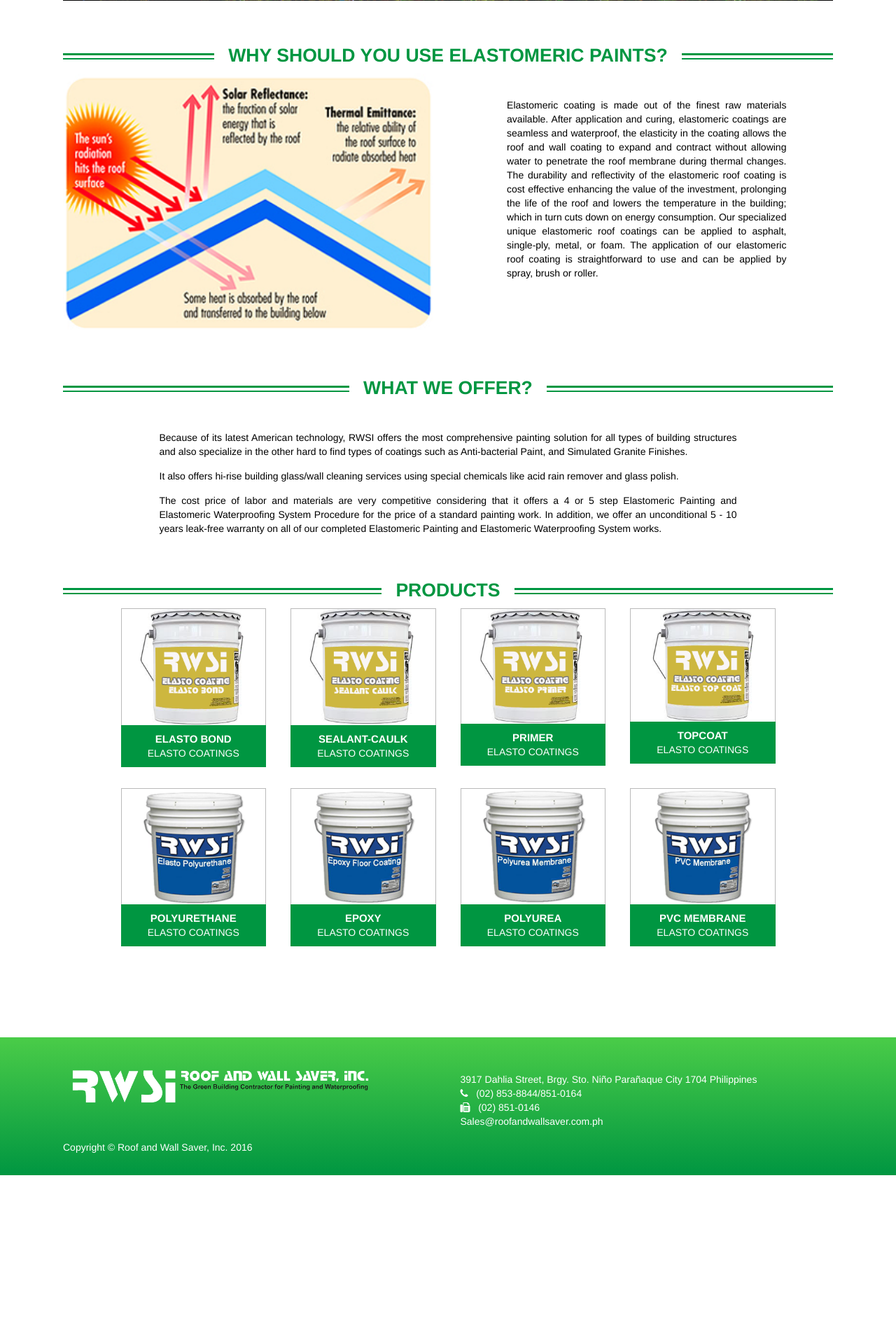
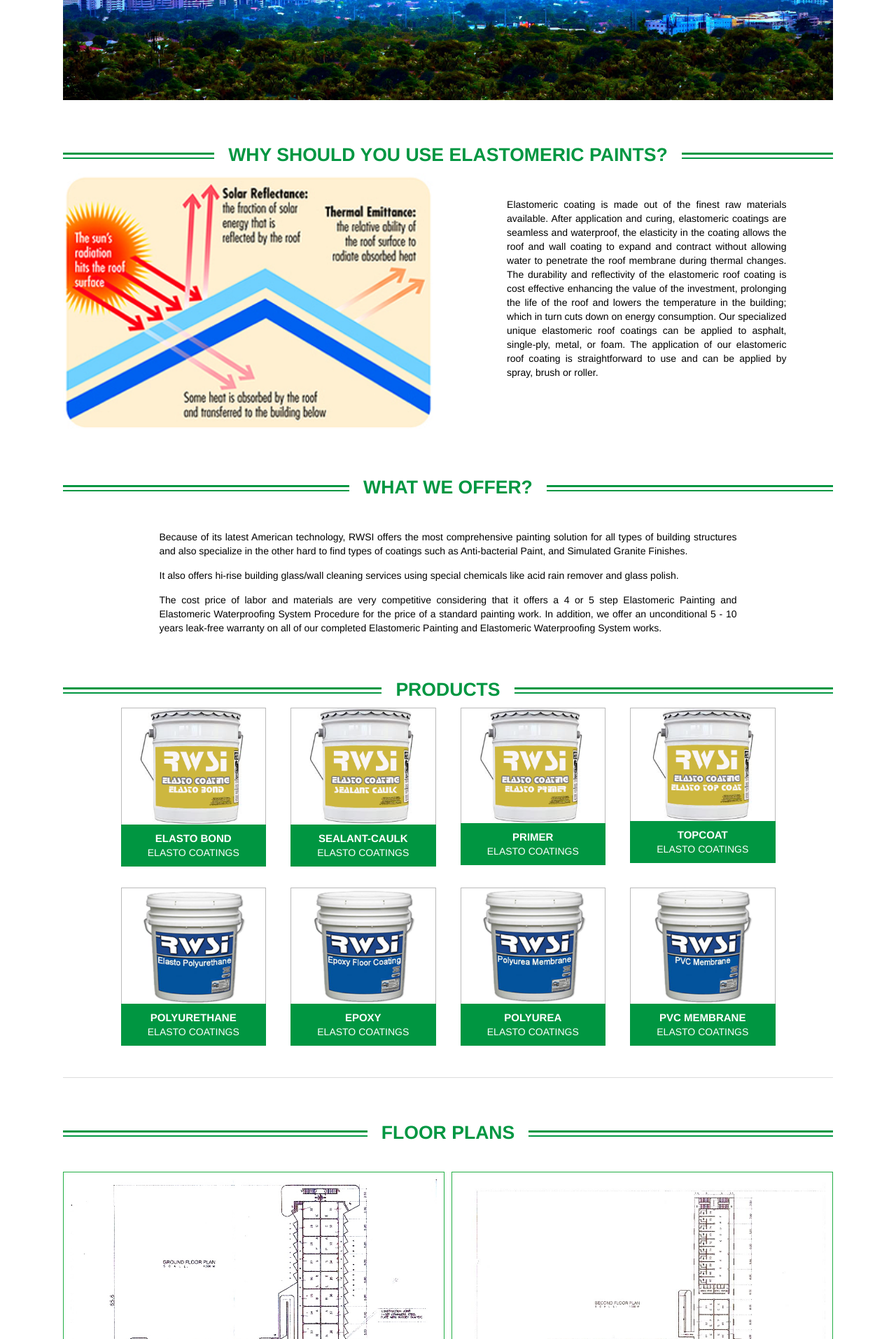
Before and after one commit to devarj/rwsi, a CodeIgniter app: page / in a window 1280 px wide. Shown: the part 447-2360 px from the top of the page at 70% size. Before the commit the page ends 2126 px from the top, so only its background shows below. Run offline with CodeIgniter, Linux system fonts and the light colour scheme.

Commit message:
Floor plans added

```diff
--- a/application/views/index.php
+++ b/application/views/index.php
@@ -1,10 +1,9 @@
 <?php include('header.php'); ?>
 	<!-- End Header -->
 	<div class="main-container main-cont">
-		<div class="uk-slidenav-position"  data-uk-slideshow="{autoplay:true}">
+		<div class="uk-slidenav-position"  data-uk-slideshow="{autoplay:true}" style="min-height:450px;">
 		    <ul class="uk-slideshow">
-
-		        <li><img src="<?php echo base_url('assets/img/banner.jpg');?>" alt="Slider1"></li>
+		        <li style="min-height:450px;"><img src="<?php echo base_url('assets/img/banner.jpg');?>" alt="Slider1" style="min-height:450px;"></li>
 		    </ul>
 		    <a href="" class="uk-slidenav uk-slidenav-contrast uk-slidenav-previous" data-uk-slideshow-item="previous"></a>
 		    <a href="" class="uk-slidenav uk-slidenav-contrast uk-slidenav-next" data-uk-slideshow-item="next"></a>
@@ -164,6 +163,25 @@
 			</div>
 		</div>
 
+		<hr class="uk-divider" />
+		<!-- Floor Plans -->
+			<div class="home-text-bottom">
+			<div class="hr-red">
+				<span class="hl-text">Floor Plans</span>
+			</div>
+		</div>
+		<div class="uk-grid uk-grid-small f-pl uk-margin-large-top">
+			<div class="uk-width-medium-1-2 uk-width-small-1-1">
+				<div class="img-cont">
+					<img class="" src="<?php echo base_url('assets/img/ground_floor.jpg'); ?>" />
+				</div>
+			</div>
+			<div class="uk-width-medium-1-2 uk-width-small-1-1">
+				<div class="img-cont">
+					<img class="" src="<?php echo base_url('assets/img/second_fp.jpg'); ?>" />
+				</div>
+			</div>
+		</div>
 	</div><!-- End Main-container -->
 	<div class="margin100"></div>
 
--- a/assets/css/ar-style.css
+++ b/assets/css/ar-style.css
@@ -1419,3 +1419,10 @@ li.updates a{cursor: pointer !important; }
 		height:30px;
 	}
 }
+
+/*new custom styles*/
+
+.f-pl .uk-width-small-1-1 .img-cont{
+	padding: 10px;
+	border:1px solid #22AE44;
+}
```
Also changed, not shown: assets/img/ground_floor.jpg (added), assets/img/second_fp.jpg (added), 4 other files.
